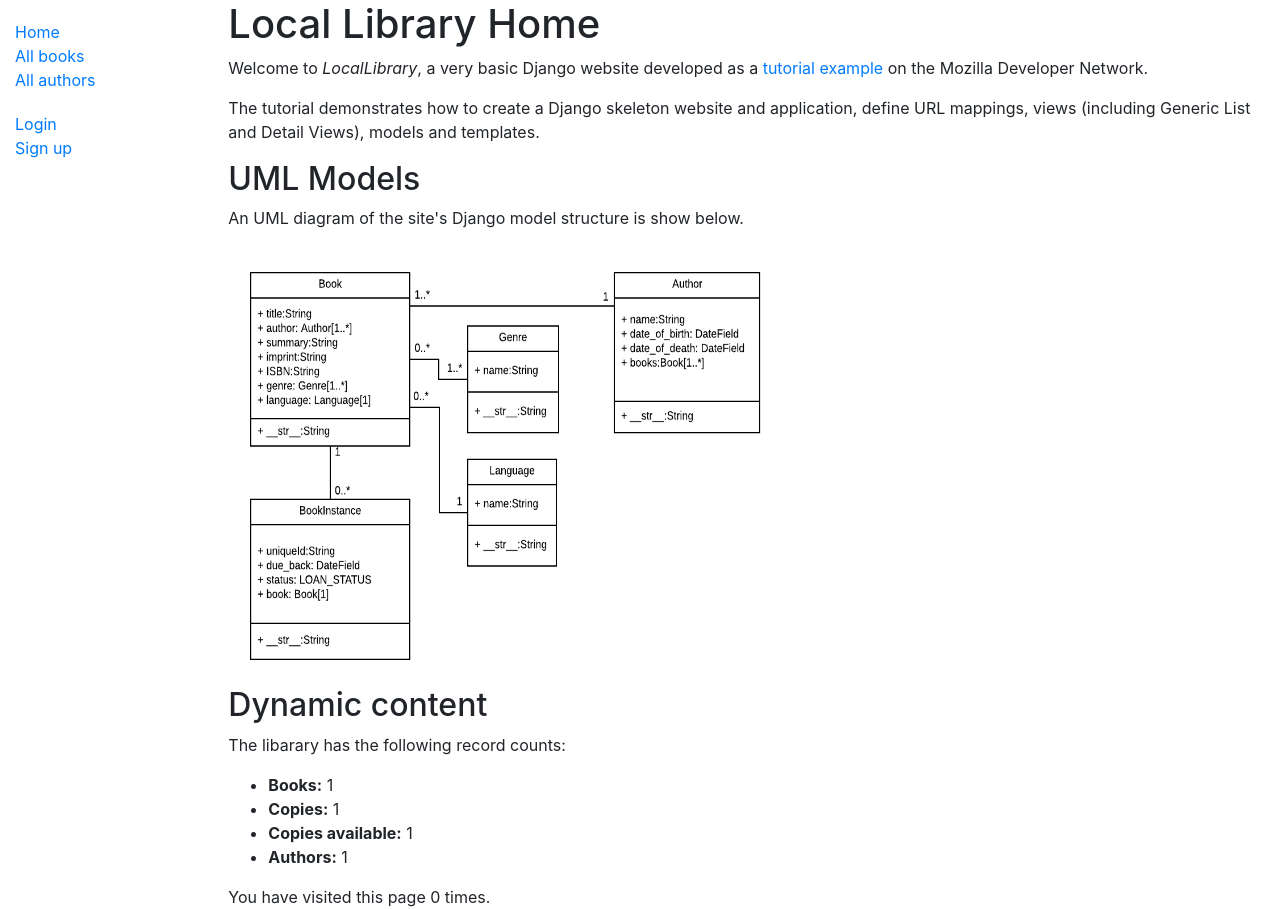
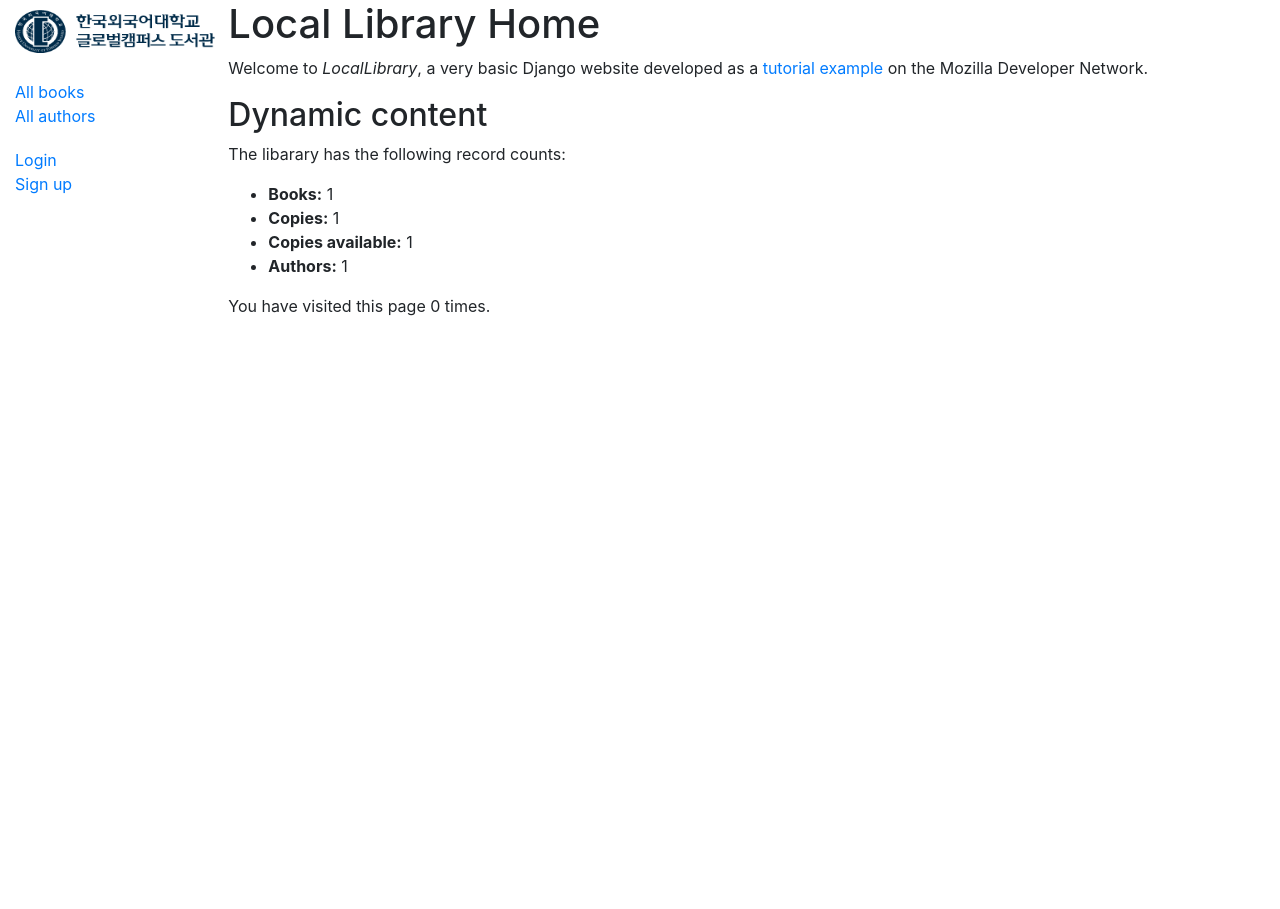
Before and after one commit to ujin2021/IA_django, a Django app: page /catalog/ in a window 1280 px wide. After the commit the page ends 316 px from the top, so only its background shows below. Run offline with Django 3.2, Linux system fonts and the light colour scheme; tables that the repository leaves empty hold one stand-in row (values such as "Sample post"); some libraries are stand-ins or nearby versions.

Commit message:
local_library

```diff
--- a/LOCAL_LIBRARY/locallibrary/account/templates/signup.html
+++ b/LOCAL_LIBRARY/locallibrary/account/templates/signup.html
@@ -1,7 +1,7 @@
 {% extends 'base_generic.html' %}
 
 {% block content %}
-<h2> Sign up Form </h2>
+<h2> Sign up </h2>
 <form method="post">
     {% csrf_token %}
     {% for field in form %}
--- a/LOCAL_LIBRARY/locallibrary/catalog/templates/base_generic.html
+++ b/LOCAL_LIBRARY/locallibrary/catalog/templates/base_generic.html
@@ -16,12 +16,15 @@
 <body>
 
 <div class="container-fluid">
-
 <div class="row">
   <div class="col-sm-2">
   {% block sidebar %}
+  <div>
+    {% load static %}
+    <a href="{% url 'index' %}">
+    <img src="{% static "images/local_library_logo.png"%}" alt="home" style="width:200px;height:60px;"/></a>
+  </div>
   <ul class="sidebar-nav">
-    <li><a href="{% url 'index' %}">Home</a></li>
     <li><a href="{% url 'books' %}">All books</a></li>
     <li><a href="{% url 'authors' %}">All authors</a></li>
   </ul>
@@ -31,8 +34,9 @@
       <li>User: {{ user.get_username }}</li>
       <li><a href="{% url 'my-borrowed' %}">My Borrowed</a></li>
       <li><a href="{% url 'logout' %}?next={{request.path}}">Logout</a></li>
+      <li><a href="{% url 'password_change'%}?next={{request.path}}">Change password</a></li>
     {% else %}
-      <li><a href="{% url 'login' %}?next={{request.path}}">Login</a></li>
+      <li><a href="{% url 'login' %}">Login</a></li>
       <li><a href="{% url 'signup'%}?next={{request.path}}">Sign up</a></li>
     {% endif %}
   </ul>
--- a/LOCAL_LIBRARY/locallibrary/catalog/templates/catalog/book_detail.html
+++ b/LOCAL_LIBRARY/locallibrary/catalog/templates/catalog/book_detail.html
@@ -12,7 +12,8 @@
 
 {% for copy in book.bookinstance_set.all %}
     <hr>
-    <p class="{% if copy.status == 'a' %}text-success{%elif copy.status == 'd' %}text-danger{% else %}text-warning{% endif %}">{{ copy.get_status_display }}</p>
+    <p class="{% if copy.status == 'a' %}text-success{%elif copy.status == 'd' %}text-danger{% else %}text-warning{% endif %}">
+    {{ copy.get_status_display }}</p>
     {% if copy.status != 'a' %}
         <p><strong>Due to be returend:</strong> {{copy.due_back}}</p>{% endif %}
         <p><strong>Impint:</strong> {{ copy.imprint }}</p>
--- a/LOCAL_LIBRARY/locallibrary/catalog/templates/index.html
+++ b/LOCAL_LIBRARY/locallibrary/catalog/templates/index.html
@@ -5,16 +5,12 @@
 
 <p>Welcome to <em>LocalLibrary</em>, a very basic Django website developed as a
 <a href="https://developer.mozilla.org/en-US/docs/Learn/Server-side/Django/Tutorial_local_library_website">tutorial example</a> on the Mozilla Developer Network.</p>
-<p>The tutorial demonstrates how to create a Django skeleton website and application, define URL mappings, views (including Generic List and Detail Views), models and templates.</p>
-
-<h2>UML Models</h2>
-<p> An UML diagram of the site's Django model structure is show below. </p>
-
+{%comment%}
 <div>
     {% load static %}
-    <img src="{% static "images/local_library_model_uml.png"%}" alt="UML image" style="width:555px;height:440px;"/>
+    <img src="{% static "images/local_library_logo.png"%}" alt="logo image" style="width:555px;height:200px;"/>
 </div>
-
+{%endcomment%}
 <h2>Dynamic content</h2>
 <p> The libarary has the following record counts:</p>
 <ul>
--- a/LOCAL_LIBRARY/locallibrary/catalog/views.py
+++ b/LOCAL_LIBRARY/locallibrary/catalog/views.py
@@ -33,12 +33,15 @@ def index(request):
 
 from django.views import generic
 
+class UserDetail(generic.DetailView):
+    template_name = 'user_detail.html'
+
 class BookListView(generic.ListView):
     model = Book
     # context_object_name = 'book_list'
     # queryset = Book.objects.all()
     # template_name = 'book_list.html'
-    paginate_by = 3
+    paginate_by = 10
 
 class BookDetailView(generic.DetailView):
     model = Book
@@ -84,7 +87,7 @@ from django.contrib.auth.decorators import permission_required
 
 from .forms import RenewBookForm
 
-@permission_required('catalog.can_makr_returned')
+@permission_required('catalog.can_mark_returned')
 def renew_book_librarian(request, pk):
     """View function for renewing a specific BookInstance by librarian."""
     book_instance = get_object_or_404(BookInstance, pk=pk)
--- a/LOCAL_LIBRARY/locallibrary/templates/registration/login.html
+++ b/LOCAL_LIBRARY/locallibrary/templates/registration/login.html
@@ -29,7 +29,6 @@
     <input type="hidden" name="next" value="{{next}}" />
 </form>
 
-{# Assumes you setup the password_reset view in your URLconf #}
 <p><a href="{% url 'password_reset'%}">Lost password?</a></p>
 
 {% endblock %}
--- a/LOCAL_LIBRARY/locallibrary/templates/registration/password_reset_form.html
+++ b/LOCAL_LIBRARY/locallibrary/templates/registration/password_reset_form.html
@@ -1,5 +1,7 @@
 {% extends 'base_generic.html' %}
 {% block content %}
+<h2>Enter your Email address.</h2>
+<p>ex) aaa@gmail.com</p>
 <form action="" method="post">{% csrf_token %}
     {% if form.email.errors %}{{ form.email.errors }}{% endif %}
         <p>{{ form.email }}</p>
```
Also changed, not shown: LOCAL_LIBRARY/locallibrary/catalog/templates/catalog/author_detail.html (+4 -4 lines), LOCAL_LIBRARY/locallibrary/catalog/static/images/local_library_logo.png (added), LOCAL_LIBRARY/locallibrary/catalog/static/images/local_library_model_uml.png (deleted).
